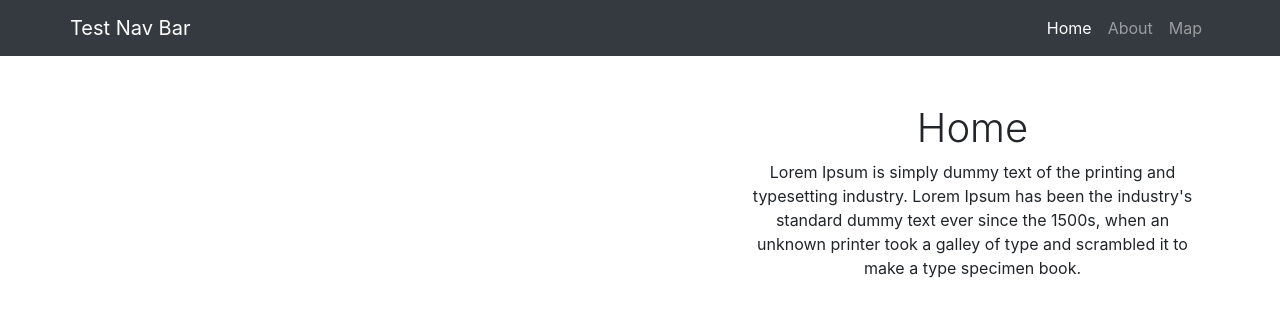
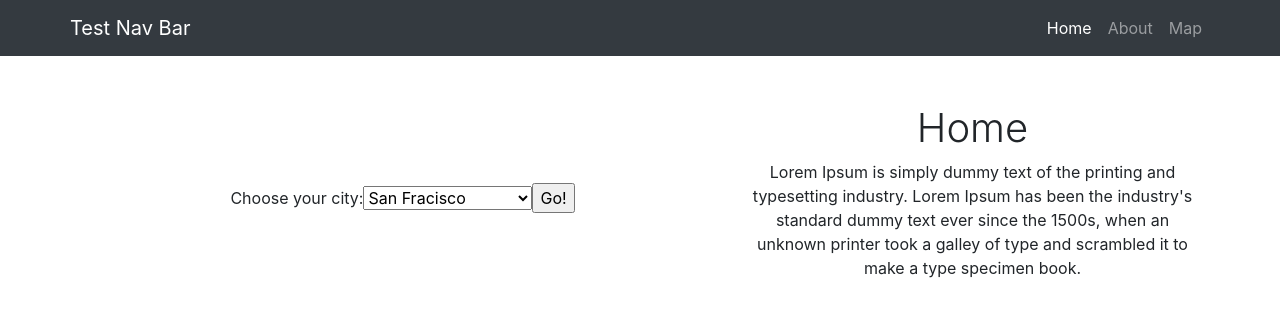
Before and after one commit to jasonichou/airbooked, a React (Create React App) app in the folder client/: page / in a window 1280 px wide. Shown: the top 316 px of the page. Built offline with nearby package versions, Linux system fonts and the light colour scheme; the HTML template or start-up script is replaced by a standard one.

Commit message:
Added user-input, variable routing for multiplt cities

```diff
--- a/client/src/App.js
+++ b/client/src/App.js
@@ -21,7 +21,8 @@ class App extends Component {
           <Switch>
             <Route path="/" exact component={() => <Home />} />
             <Route path="/about" exact component={() => <About />} />
-            <Route path="/map" exact component={() => <Map position={this.state} />} />
+            <Route path="/map/:city" exact component={() => <Map position={this.state} />}/>
+            {/* <Route path="/map" exact component={() => <Map position={this.state} />} /> */}
 
           </Switch>
           {/* <Map position={this.state} /> */}
--- a/client/src/components/Home.js
+++ b/client/src/components/Home.js
@@ -1,4 +1,7 @@
 import React from "react";
+import { HomeDropDown } from "./";
+import { withRouter } from "react-router-dom";
+
 
 function Home() {
   return (
@@ -6,7 +9,7 @@ function Home() {
       <div class="container">
         <div class="row align-items-center my-5">
           <div class="col-lg-7">
-
+            <HomeDropDown />
             {/* <img
               class="img-fluid rounded mb-4 mb-lg-0"
               src="http://placehold.it/900x400"
@@ -28,4 +31,4 @@ function Home() {
   );
 }
 
-export default Home;
+export default withRouter(Home);
--- a/client/src/components/HomeDropDown.js
+++ b/client/src/components/HomeDropDown.js
@@ -2,16 +2,31 @@ import React, { Component } from 'react';
 import ReactDom from 'react-dom';
 import { BrowserRouter, Route, withRouter } from "react-router-dom";
 
-class DropDown extends Component {
-  onChange = (e) => {
-    this.props.history.push(`/${e.target.value}`);
+class HomeDropDown extends Component {
+  state = {
+    citySelected: "san-francisco"
   }
+
+  handleChange = (e) => {
+    this.setState({citySelected: e.target.value});
+  }
+
+  handleSubmit = (e) => {
+    this.props.history.push(`/map/${this.state.citySelected}`)
+  }
+
   render() {
     return (
-      <select onChange={this.onChange}>
-        <option value="san-francisco">San Fracisco</option>
-        <option value="santa-clara-county">Santa Clara County</option>
-      </select>
+      <form onSubmit={this.handleSubmit}>
+        <label>
+          Choose your city:
+          <select value={this.state.citySelected} onChange={this.handleChange}>
+            <option value="san-francisco">San Fracisco</option>
+            <option value="santa-clara-county">Santa Clara County</option>
+          </select>
+        </label>
+        <input type="submit" value="Go!" />
+      </form>
     );
   }
 }
--- a/client/src/components/index.js
+++ b/client/src/components/index.js
@@ -1,4 +1,5 @@
 export { default as Navigation } from "./Navigation";
 export { default as Home } from "./Home";
+export { default as HomeDropDown } from "./HomeDropDown";
 export { default as About } from "./About";
 export { default as Map } from "./Map";
```
Also changed, not shown: client/src/components/Map.js (+25 -22 lines).
